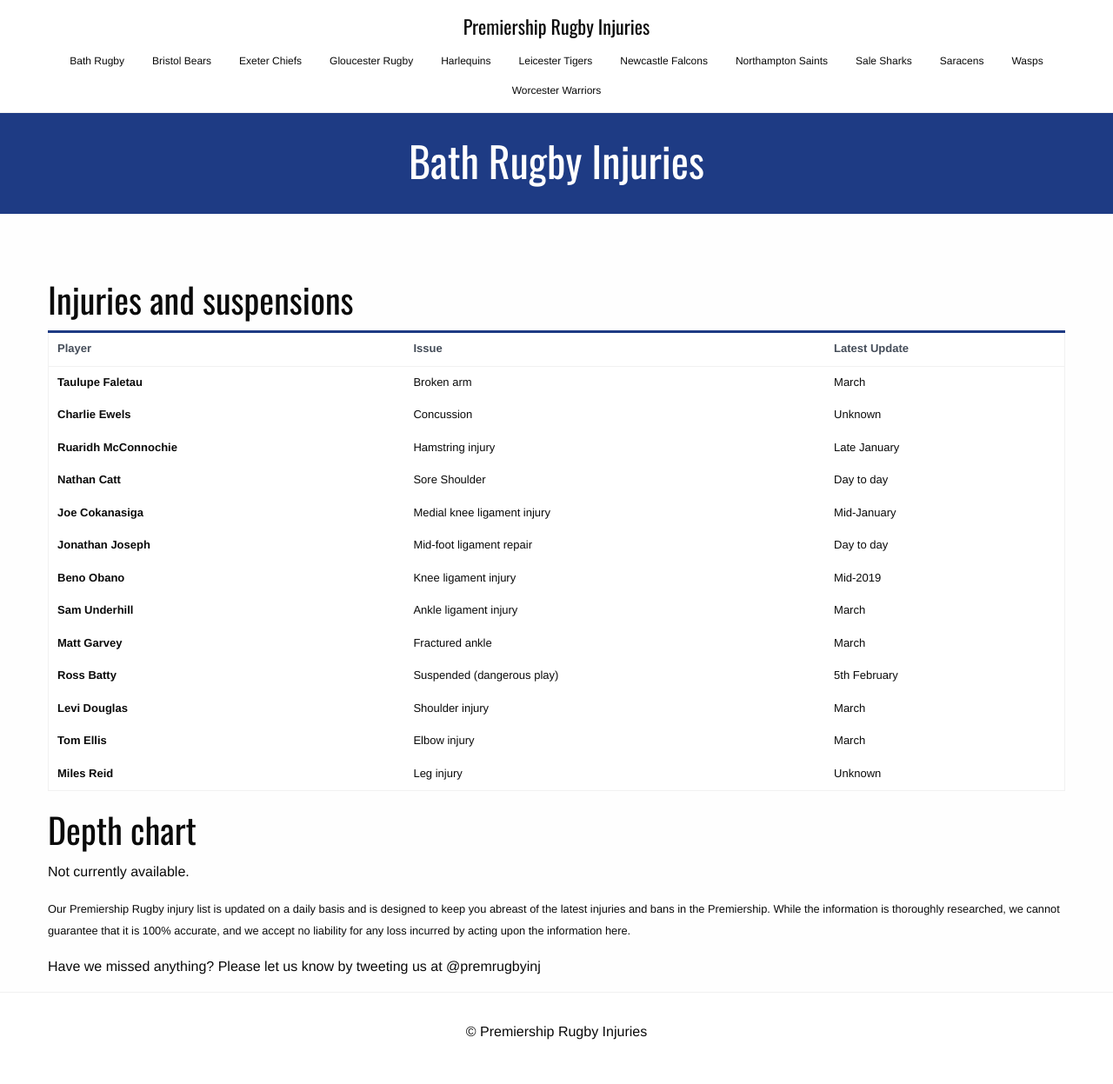
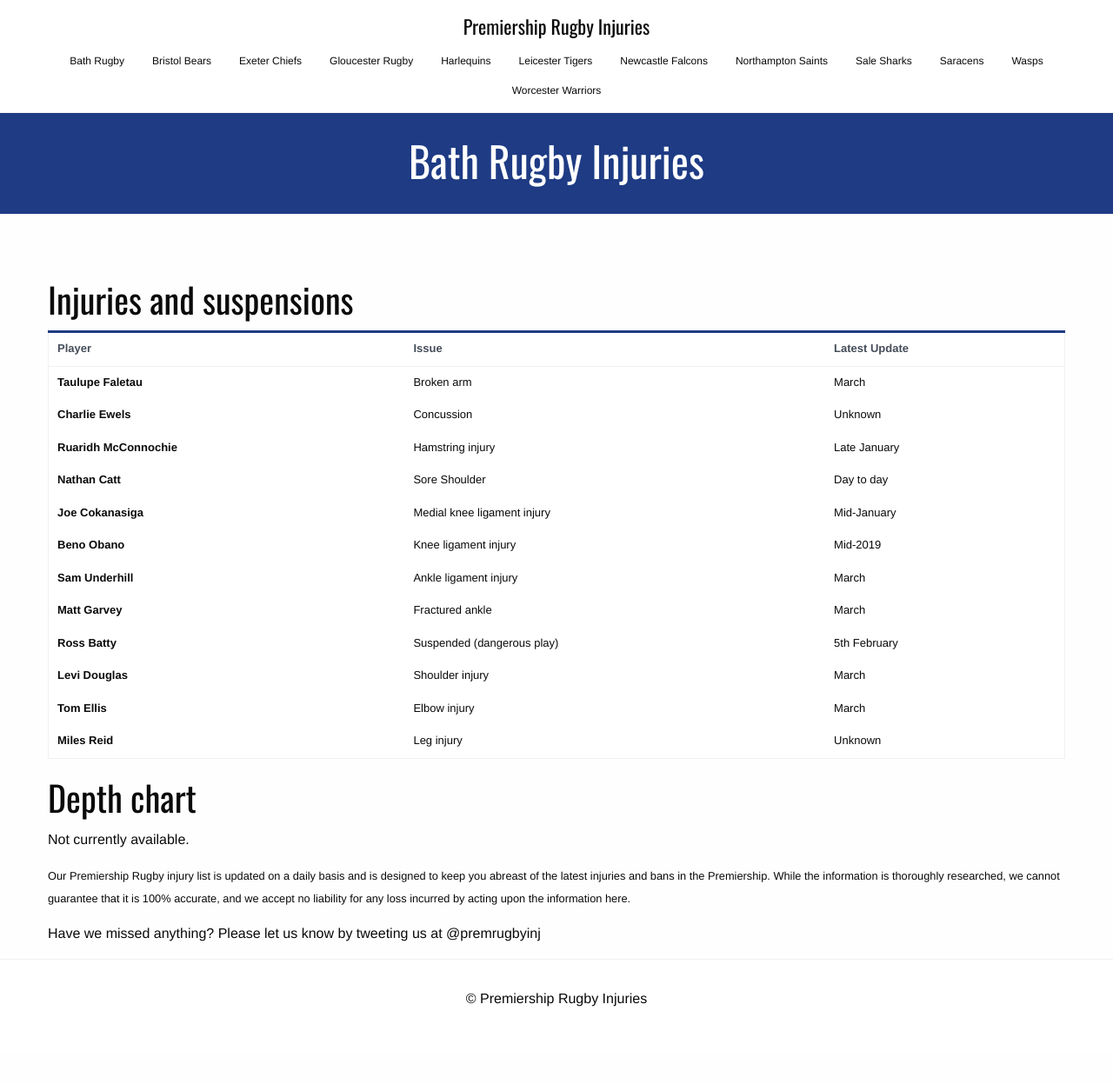
Before and after one commit to krussll/rugbyinjuries, a Jekyll site: the page built from teams/bath-rugby.html, in a window 1280 px wide. Shown: the whole page at 87% size. Built offline with Jekyll 4.4.1, drawn with Linux system fonts in a browser that asks for light colours; after the commit the page ends 1210 px from its top, so only the background shows below that.

Commit message:
Updating Bath Rugby injury data

```diff
--- a/_data/injuries.yml
+++ b/_data/injuries.yml
@@ -20,10 +20,6 @@
       injury: "Medial knee ligament injury"
       expectedreturn: "Mid-January"
       source: ""
-    - name: "Jonathan Joseph"
-      injury: "Mid-foot ligament repair"
-      expectedreturn: "Day to day"
-      source: "https://www.bathrugby.com/news/injury-update-4/"
     - name: "Beno Obano"
       injury: "Knee ligament injury"
       expectedreturn: "Mid-2019"
```
